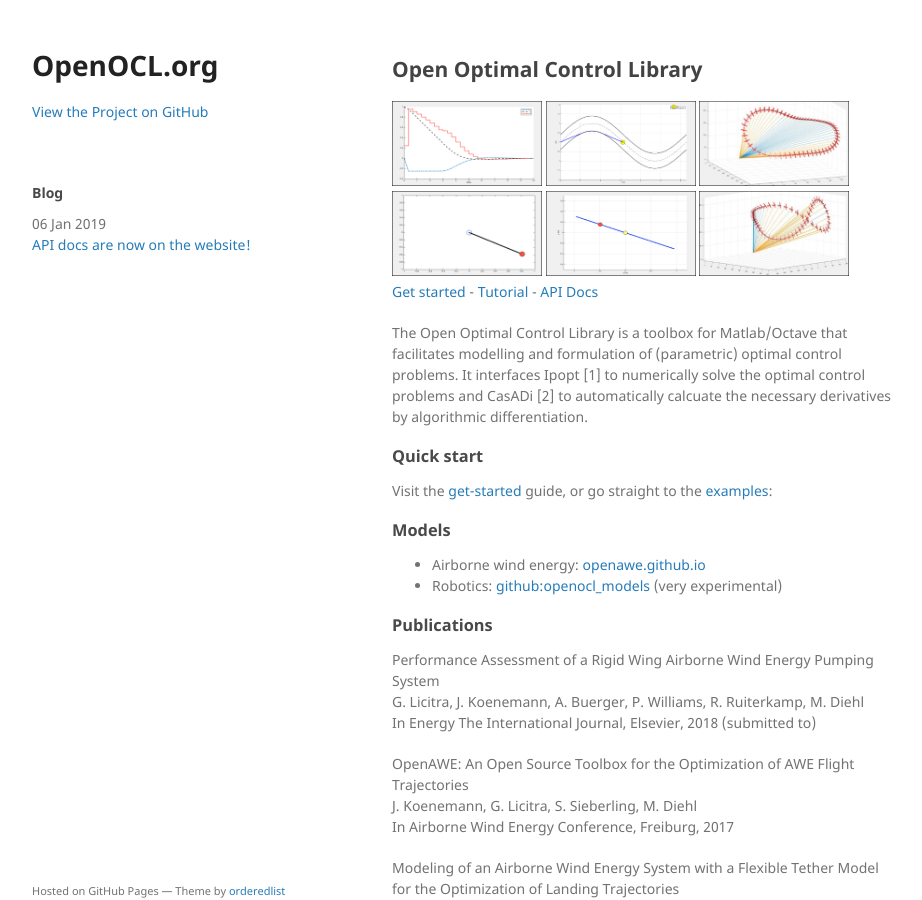
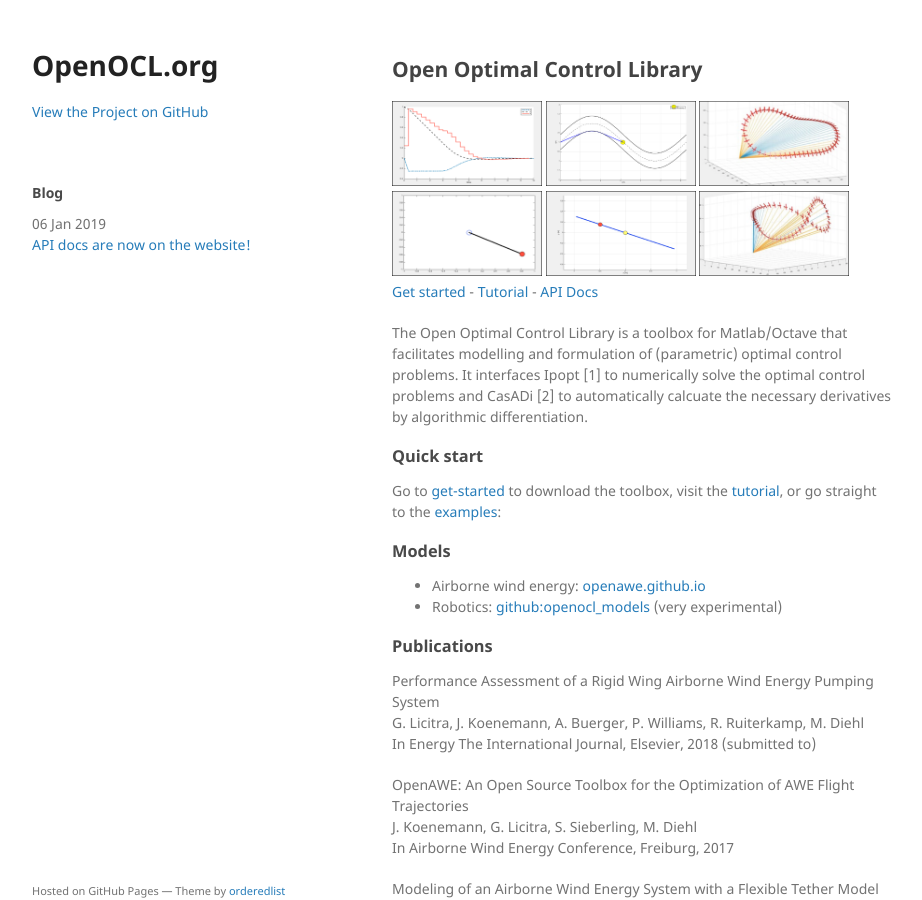
Before and after one commit to OpenOCL/openocl.github.io, a Jekyll site: the page built from index.md, in a window 1280 px wide and 900 px high. Shown: the whole window, without its empty margins (178-1100 px from the left). Built offline with Jekyll 4.4.1, drawn with Linux system fonts in a browser that asks for light colours; our own code applies the rules of GitHub Pages for plain Markdown files.

Commit message:
Update index.md

```diff
--- a/index.md
+++ b/index.md
@@ -9,7 +9,7 @@
 
 ### Quick start
 
-Visit the [get-started](get-started.md) guide, or go straight to the [examples](https://github.com/JonasKoenemann/optimal-control/tree/master/Examples):
+Go to [get-started](get-started.md) to download the toolbox, visit the [tutorial](tutorial.md), or go straight to the [examples](https://github.com/JonasKoenemann/optimal-control/tree/master/Examples):
 
 
 ### Models
```
